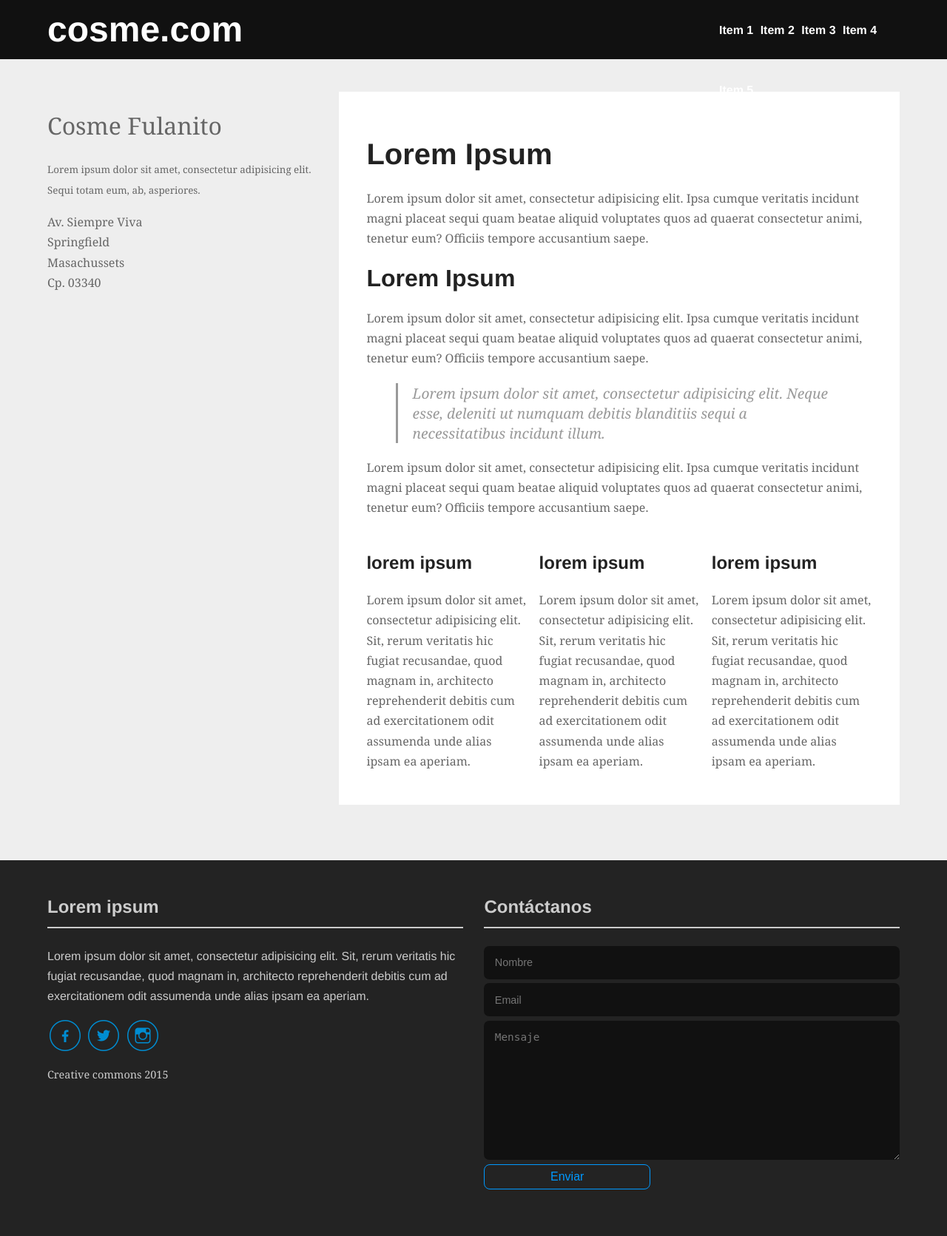
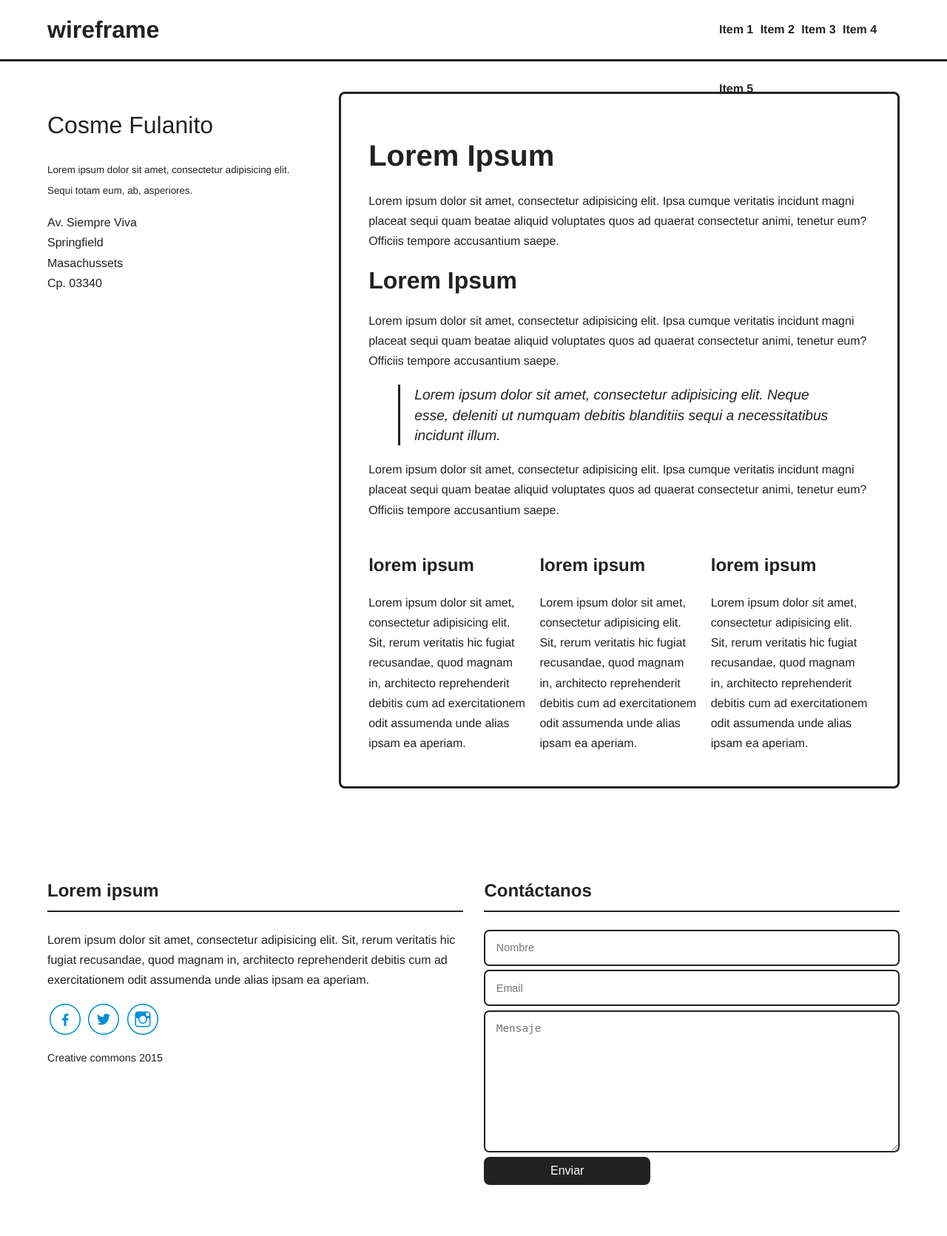
Before and after one commit to Playfan66/web-1, a PHP site: page / in a window 1280 px wide. Shown: the whole page at 74% size. After the commit the page ends 1602 px from the top, so only its background shows below. Run offline with PHP 8.4, Linux system fonts and the light colour scheme.

Commit message:
#1 hipsterizar el diseño

```diff
--- a/httdocs/assets/css/site.css
+++ b/httdocs/assets/css/site.css
@@ -119,7 +119,7 @@ ul {
  * Referencias: http://www.w3schools.com/html/html_lists.asp
  */
 table {
-	border: 0.2em solid #999999;
+	border: 0.2em solid #222222;
 }
 thead {
 
@@ -135,9 +135,8 @@ td {
  * Referencias: http://www.w3schools.com/html/html_lists.asp
  */
 body {
-	background-color: #EEEEEE;
-	color: #666666;
-	font-family: 'Georgia', 'Times', serif;
+	color: #222222;
+	font-family: 'Helvetica','Arial', sans-serif;
 	/* El tamaño general de la tipografía se pone en pixeles para establecer referencia con los em */
 	font-size: 16px;
 	line-height: 170%;
@@ -146,18 +145,15 @@ body {
  * Referencias: http://www.w3schools.com/html/html_links.asp
  */
 a {
-	color: #0066FF;
+	color: #222222;
 	text-decoration: underline;
 }
 a:hover {
-	color: #0099FF;
 	text-decoration: none;
 }
 
 blockquote {
 	border-left: 0.2em solid;
-	color: #999999;
-	font-family: 'Georgia', 'Times', serif;
 	font-size: 1.2em;
 	font-style: italic;
 	padding-left: 1em;
@@ -173,7 +169,6 @@ blockquote {
  h5,
  h6 {
  	color: #222222;
- 	font-family: 'Helvetica','Arial', sans-serif;
  }
  h1 {
  	font-size: 2.5em;
@@ -193,8 +188,9 @@ blockquote {
  * ### 	2.1 Header
  */
 .l_header {
-	background-color: #111111;
-	color: #ffffff;
+	background-color: #ffffff;
+	border-bottom: 0.2em solid #222222;
+	font-weight: bold;
 	height: 5em;
 	/*  Con este line-height centramos verticalmente los items del menu */
 	line-height: 5em;
@@ -202,21 +198,13 @@ blockquote {
 	width: 100%;
 	}
 	.l_header a {
-		color: #ffffff;
-		font-family: 'Helvetica','Arial', sans-serif;
-		font-weight: bold;
 		text-decoration: none;
-		/*  Esto hace que el hover tenga un retraso de 1 segundo */
-		-webkit-transition: all 1s;
-		-moz-transition: all 1s;
-		-o-transition: all 1s;
-		transition:all 1s;
 		}
 		.l_header a:hover {
-			color: #0099FF;
+			text-decoration: underline;
 		}
 .header__logo {
-	font-size: 3em;
+	font-size: 2em;
 
 }
 
@@ -236,7 +224,14 @@ blockquote {
 		padding-top: 5em;
 	}
 	.main {
-		background-color: #ffffff;
+		border: 0.2em solid #222222;
+		-webkit-border-radius: 0.5em;
+		-moz-border-radius: 0.5em;
+		border-radius: 0.5em;
+		/* No aumentar padding a la suma total del ancho */
+		-webkit-box-sizing:border-box;
+		-moz-box-sizing:border-box;
+	    box-sizing:border-box;
 	}
 
 .card__name {
@@ -247,23 +242,18 @@ blockquote {
  * ### 	2.3 Footer
  */
 .l_footer {
-	background-color: #232323;
-	color: #cccccc;
-	font-family: 'Helvetica','Arial', sans-serif;
 	padding: 1% 0 4% 0;
 	}
 	.l_footer h3 {
-		color: #cccccc;
-		border-bottom: 0.1em solid #cccccc;
+		border-bottom: 0.1em solid #222222;
 		padding-bottom: 2.5%;
 	}
 	.footer_legal {
-		font-family: 'Georgia', 'Times', serif;
 		font-size: 0.9em;
 	}
 	.l_footer textarea,
 	.l_footer input {
-		background-color: #111111;
+		border: 0.2em solid #222222;
 	}
 
 /*
@@ -277,6 +267,7 @@ blockquote {
 	(solo funciona si tiene width definido) */
 	margin: 0 auto;
 	width: 90%;
+
 }
 /*
  *	### Sistema de grids
@@ -403,8 +394,9 @@ blockquote {
 	width: 40%;
 }
 .bttn--success {
-	border: 0.1em solid #0099FF;
-	color: #0099FF;
+	background-color: #222222;
+	border: 0.2em solid #222222;
+	color: #ffffff;
 	line-height: 0;
 	font-size: 1em;
 	padding: 1em;
@@ -412,10 +404,11 @@ blockquote {
 	-moz-transition: all 1s;
 	-o-transition: all 1s;
 	transition:all 1s;
-}
-.bttn--success:hover {
-	color: #FFFFFF;
-}
+	}
+	.bttn--success:hover {
+		background-color: transparent;
+		color: #222222;
+		}
 
 /* Crédito de los íconos: https://www.iconfinder.com/iconsets/bettericons */
 
--- a/httdocs/index.html
+++ b/httdocs/index.html
@@ -21,7 +21,7 @@
 		<div class="container">
 			<div class="rowPut">
 				<div class="put--left phone--hidden">
-					<a href="#" class="header__logo">cosme.com</a>
+					<a href="#" class="header__logo">wireframe</a>
 				</div>
 				<div class="put--right">
 					<nav class="header__menu">
```
